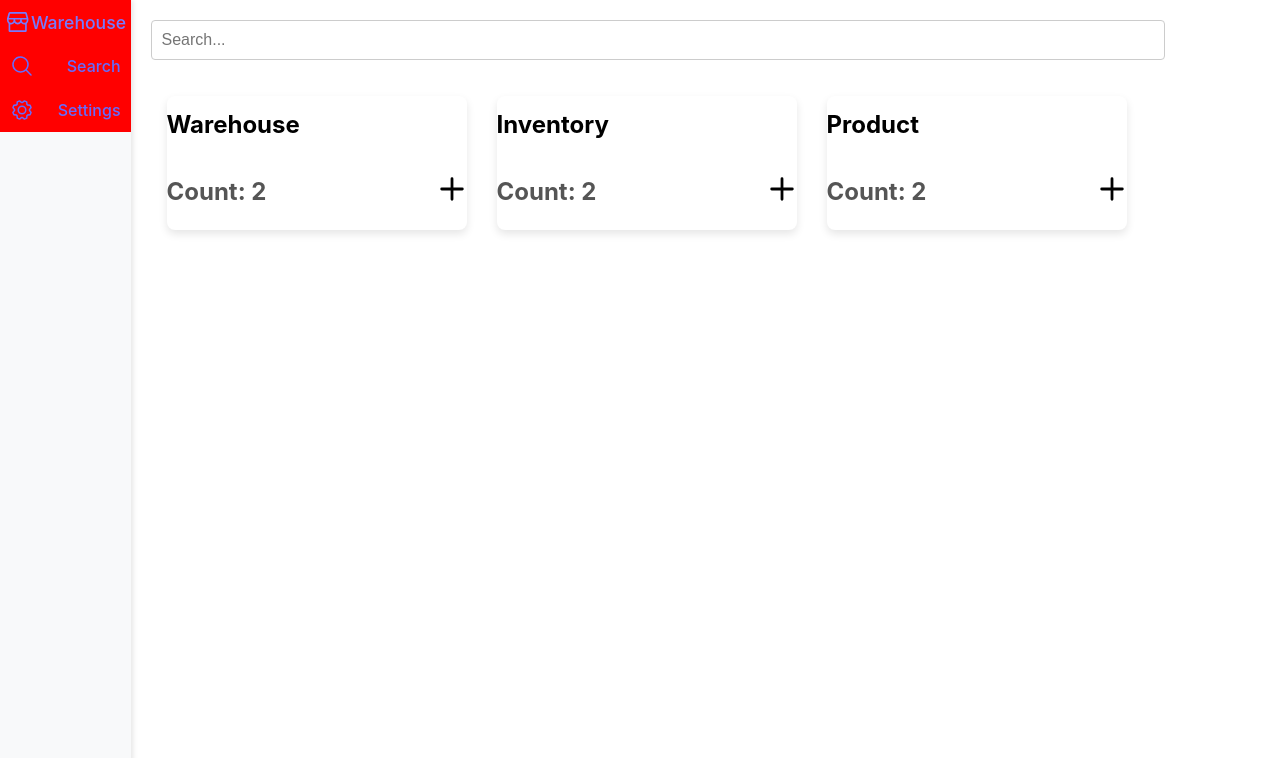
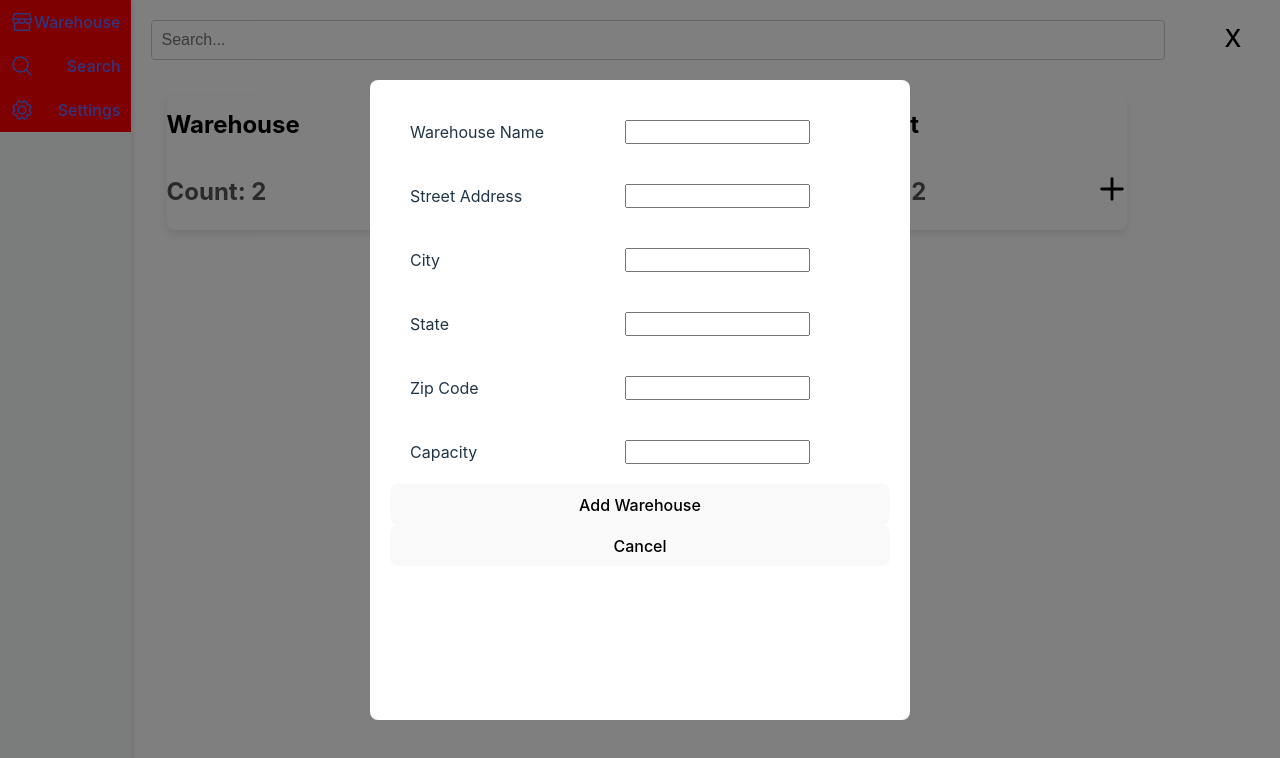
Before and after one commit to d-swe/kuma, a React (Vite) app in the folder frontend/kuma-ui/: page / in a window 1280 px wide. Both pictures are taken after a click on the icon 451 px from the left and 189 px from the top of the page. Shown: the top 758 px of the page. Built offline with nearby package versions, Linux system fonts and the light colour scheme.

Commit message:
fixed form modal closure

```diff
--- a/frontend/kuma-ui/src/components/card/Card.jsx
+++ b/frontend/kuma-ui/src/components/card/Card.jsx
@@ -2,7 +2,6 @@
 import React from 'react';
 import './Card.css';
 import { PiPlusBold } from "react-icons/pi";
-
 
 function Card({ title, count, onButtonClick}) {
   return (
--- a/frontend/kuma-ui/src/components/card/CardContainer.jsx
+++ b/frontend/kuma-ui/src/components/card/CardContainer.jsx
@@ -1,11 +1,18 @@
-import React from 'react';
+import React, { useState } from 'react';
 import Card from './Card';
 import './CardContainer.css';
+import Modal from '../modal/Modal';
+import WarehouseForm from '../warehouse/WarehouseForm'
 
 function CardContainer() {
+    const [isModalOpen, setModalOpen] = useState(false);
+
+    const openModal = () => setModalOpen(true);
+    const closeModal = () => setModalOpen(false);
+
     const warehouseButtonClick = () => {
-        alert('Warehouse Clicked!')
-    }
+       openModal();
+    };
 
     const inventoryButtonClick = () => {
         alert('Inventory Clicked!')
@@ -14,6 +21,14 @@ function CardContainer() {
     const productButtonClick = () => {
         alert('Product Clicked!')
     }
+
+    const handleFormSubmit = () => {
+        closeModal();
+    };
+
+    const handleCancel = () => {
+        closeModal();
+    };
 
   const cardsData = [
     {
@@ -43,6 +58,9 @@ function CardContainer() {
           onButtonClick={card.onButtonClick}
         />
       ))}
+      <Modal isOpen={isModalOpen} onClose={closeModal}>
+        <WarehouseForm onSubmit={handleFormSubmit} onCancel={handleCancel}/>
+      </Modal>
     </div>
   );
 }
--- a/frontend/kuma-ui/src/components/main/MainView.css
+++ /dev/null
@@ -1,3 +0,0 @@
-.main {
-    background-color: chocolate;
-}
--- /dev/null
+++ b/frontend/kuma-ui/src/components/modal/Modal.css
@@ -0,0 +1,31 @@
+.modal-overlay {
+    position: fixed;
+    top: 0;
+    left: 0;
+    right: 0;
+    bottom: 0;
+    background-color: rgba(0, 0, 0, 0.5);
+    display: flex;
+    justify-content: center;
+    align-items: center;
+    z-index: 1000;
+  }
+
+  .modal-content {
+    background: white;
+    padding: 20px;
+    border-radius: 8px;
+    width: 500px;
+    height: 600px;
+  }
+
+  .close-button {
+    color: black;
+    position: absolute;
+    top: 10px;
+    right: 10px;
+    background: none;
+    border: none;
+    font-size: 24px;
+    cursor: pointer;
+  }
--- /dev/null
+++ b/frontend/kuma-ui/src/components/modal/Modal.jsx
@@ -0,0 +1,17 @@
+import React from 'react';
+import './Modal.css';
+
+function Modal({ isOpen, onClose, children }) {
+  if (!isOpen) return null;
+
+  return (
+    <div className="modal-overlay">
+      <div className="modal-content">
+        <button className="close-button" onClick={onClose}>X</button>
+        {children}
+      </div>
+    </div>
+  );
+}
+
+export default Modal;
--- a/frontend/kuma-ui/src/components/warehouse/WarehouseForm.jsx
+++ b/frontend/kuma-ui/src/components/warehouse/WarehouseForm.jsx
@@ -3,14 +3,14 @@ import { useForm } from 'react-hook-form';
 import { toast } from 'react-toastify';
 import './WarehouseForm.css'
 
-export default function WarehouseForm() {
-  const { register, handleSubmit, formState: { errors } } = useForm();
+export default function WarehouseForm({ onSubmit, onCancel }) {
+  const { register, handleSubmit, reset, formState: { errors } } = useForm();
   // useForm initializes:
   // register: input fields with validation
   // handleSubmit: handles form submission
 
   // data: holds key value pairs of form data collected from register func
-  const onSubmit = async (data) => {
+  const onSubmitForm = async (data) => {
     const warehouseData = {
       name: data.name,
       street: data.streetAddress,
@@ -31,14 +31,18 @@ export default function WarehouseForm() {
       }
       const result = await response.json();
       console.log(result);
-      toast.success('Warehouse added successfully!')
+      toast.success('Warehouse added successfully!');
+      reset();
+      onSubmit();
     } catch (error) {
       console.error("Error: ", error);
+      toast.error("Warehouse not added!");
     }
   };
 
   return (
-    <form onSubmit={handleSubmit(onSubmit)}>
+    // warehouse form structure
+    <form onSubmit={handleSubmit(onSubmitForm)}>
 
     <div id='input-box'>
       <label htmlFor='name'>Warehouse Name</label>
@@ -95,6 +99,7 @@ export default function WarehouseForm() {
     </div>
 
       <button type='submit'>Add Warehouse</button>
+      <button type='button' onClick={onCancel}>Cancel</button>
     </form>
   );
 }
--- a/frontend/kuma-ui/src/main.jsx
+++ b/frontend/kuma-ui/src/main.jsx
@@ -8,5 +8,6 @@ import 'react-toastify/dist/ReactToastify.css'
 ReactDOM.createRoot(document.getElementById('root')).render(
   <React.StrictMode>
     <App />
+    <ToastContainer />
   </React.StrictMode>,
 )
```
Also changed, not shown: frontend/kuma-ui/src/components/main/MainView.jsx (deleted, +0 -12 lines), frontend/kuma-ui/src/components/warehouse/WarehouseView.jsx (added, +8 -0 lines).
